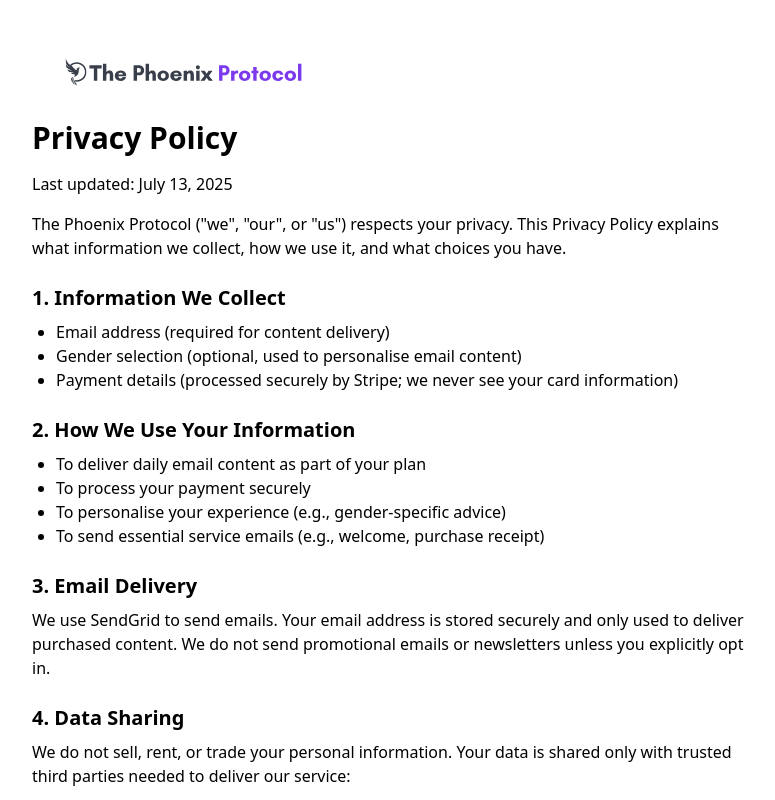
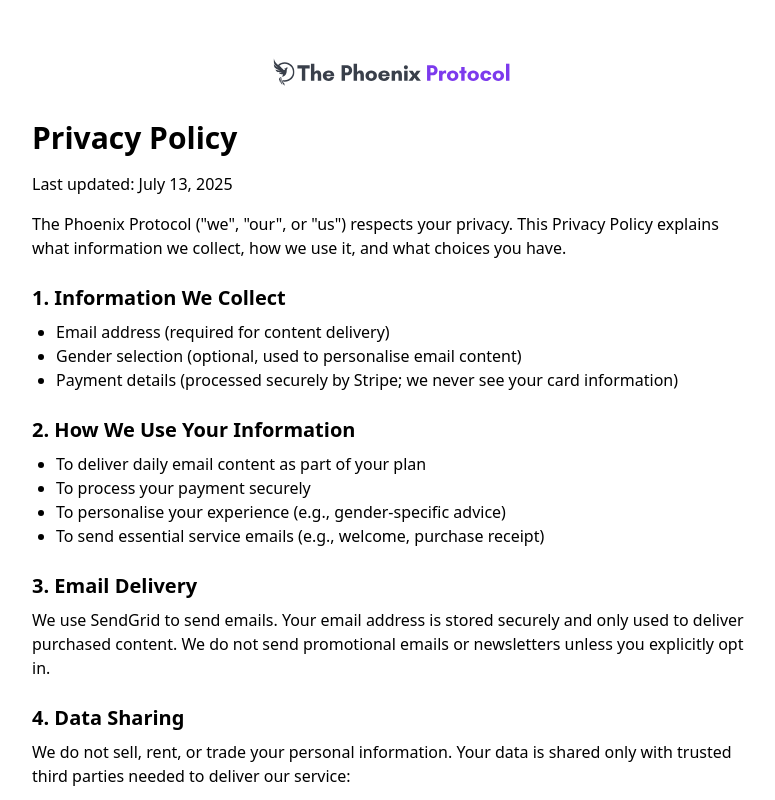
Before and after one commit to jve89/The-Phoenix-Protocol, a website: page public/privacy.html in a window 1280 px wide. Shown: the top 800 px of the page, without its empty margins (248-1023 px from the left). Drawn offline with nearby package versions, Linux system fonts and the light colour scheme.

Commit message:
✅ Center logo header on legal pages, unify layout with site design

```diff
--- a/public/privacy.html
+++ b/public/privacy.html
@@ -6,14 +6,14 @@
   <meta name="viewport" content="width=device-width, initial-scale=1.0" />
   <link href="https://cdn.jsdelivr.net/npm/tailwindcss@2.2.19/dist/tailwind.min.css" rel="stylesheet" />
 </head>
-<body class="bg-white text-[#393f4a] max-w-3xl mx-auto p-6">
-  <!-- Minimal Header -->
-  <header class="flex justify-between items-center py-4 px-6 max-w-6xl mx-auto">
+<body class="bg-white text-[#393f4a]">
+  <div class="max-w-3xl mx-auto p-6">
+    <!-- Minimal Centered Header -->
+    <header class="text-center py-4">
         <a href="index.html">
-    <img src="logo-purple.svg" alt="The Phoenix Protocol Logo" class="h-16 w-auto">
+        <img src="logo-purple.svg" alt="The Phoenix Protocol Logo" class="h-16 inline-block">
         </a>
     </header>
-
     <h1 class="text-3xl font-bold mb-4">Privacy Policy</h1>
     <p class="mb-4">Last updated: July 13, 2025</p>
 
@@ -65,6 +65,6 @@
         <a href="terms.html" class="hover:underline">Terms & Conditions</a>
         </div>
     </footer>
-
+  </div>
 </body>
 </html>
```
Also changed, not shown: public/terms.html (+6 -5 lines). Lines whose indentation alone changed are shown as unchanged.
